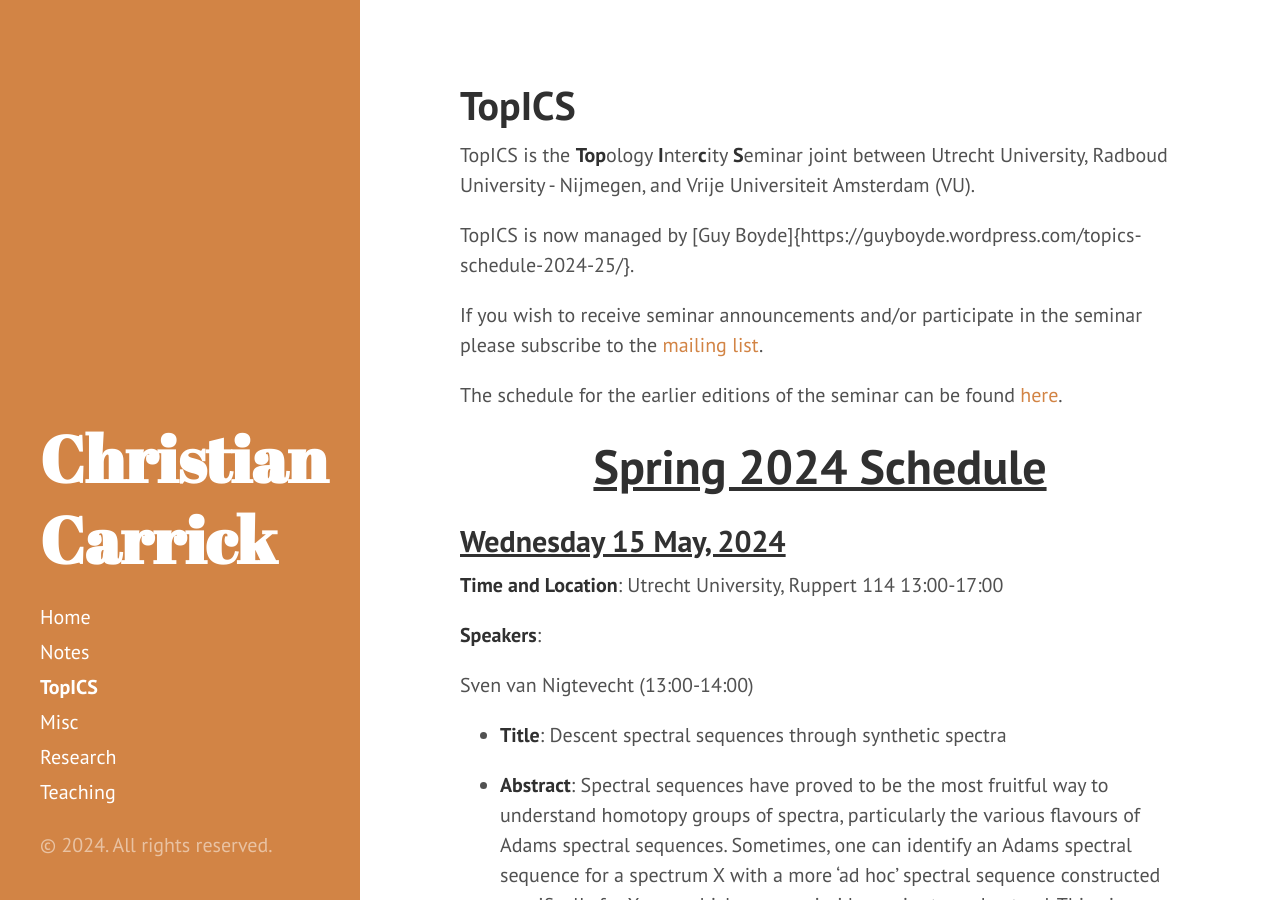
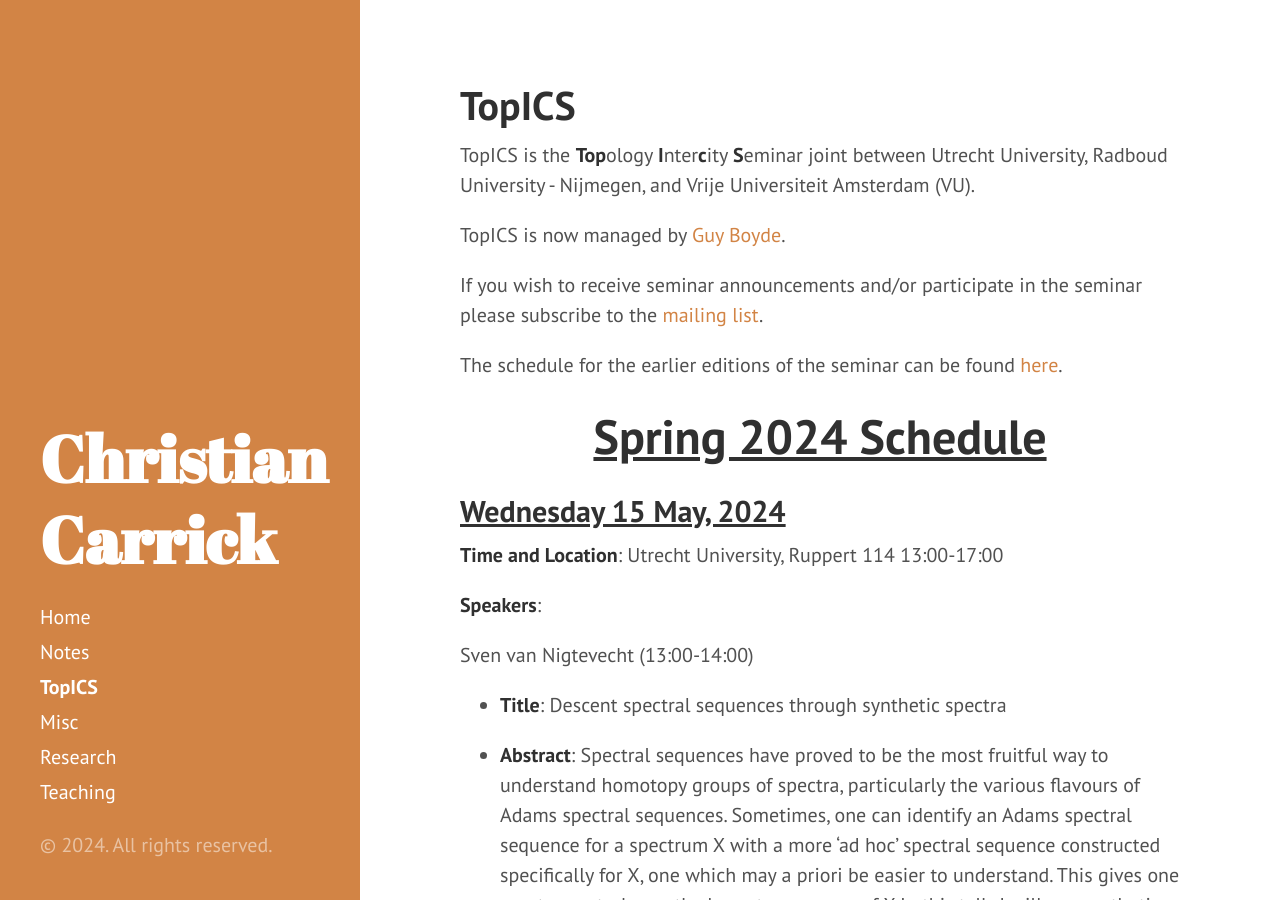
Before and after one commit to carrickchristian/carrickchristian.github.io, a Jekyll site: the page built from TopICS.md, in a window 1280 px wide and 900 px high. Built offline with Jekyll 4.4.1, drawn with Linux system fonts in a browser that asks for light colours; formulas are drawn with MathJax 3.

Commit message:
December 2024

```diff
--- a/TopICS.md
+++ b/TopICS.md
@@ -5,7 +5,7 @@
 
 TopICS is the **Top**ology **I**nter**c**ity **S**eminar joint between Utrecht University, Radboud University - Nijmegen, and Vrije Universiteit Amsterdam (VU).
 
-TopICS is now managed by [Guy Boyde]{https://guyboyde.wordpress.com/topics-schedule-2024-25/}.
+TopICS is now managed by [Guy Boyde](https://guyboyde.wordpress.com/topics-schedule-2024-25/).
 
 If you wish to receive seminar announcements and/or participate in the seminar please subscribe to the [mailing list](https://mailman.science.uu.nl/mailman/listinfo/topics-l).
 
```
